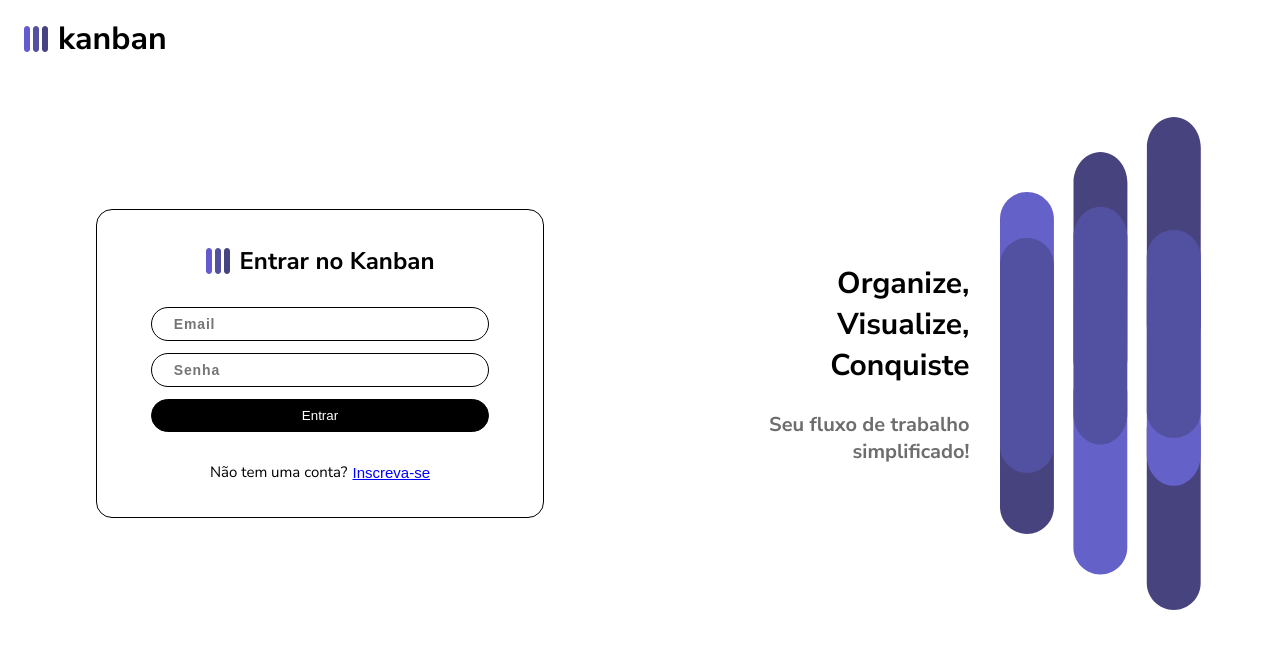
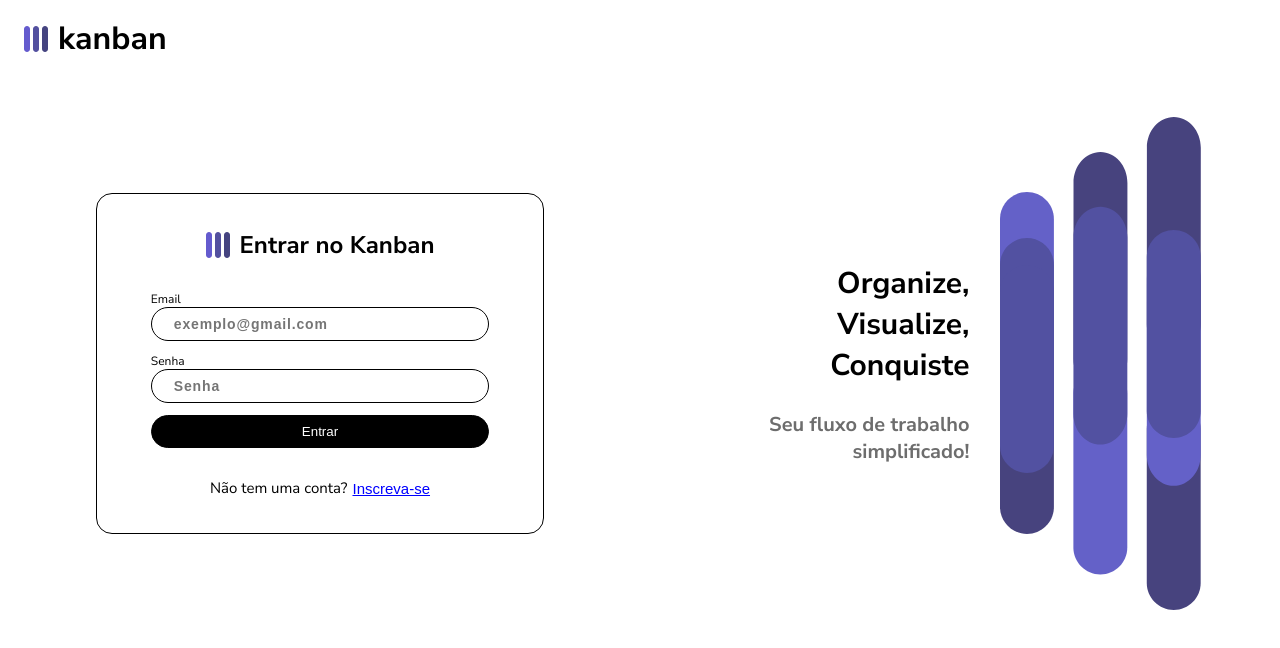
Before and after one commit to hugobatista27/Kanban, a React (Create React App) app in the folder front/: page / in a window 1280 px wide. Both pictures are taken after a click on the button "Entrar". Shown: the top 648 px of the page. Built offline with nearby package versions, Linux system fonts and the light colour scheme.

Commit message:
altercão na frmtação camp login ajuste cor da font

```diff
--- a/front/src/components/styles/header/_header.scss
+++ b/front/src/components/styles/header/_header.scss
@@ -5,27 +5,32 @@
     height: config.$height-header;
     width: 100%;
     padding: 0 24px;
+    color: config.$color-fontMain;
 
     @include config.flex(space-between, center);
     background-color: config.$color-header;
     border-bottom: 1px solid #575757;
 
     .boxLogoMobile {
+        color: config.$color-fontMain;
         @include config.flex(center, center);
         gap: 20px;
 
         max-width: calc(100% - 200px);
     }
     h1, input {
+        color: inherit;
         font-weight: 700;
         font-size: 25px;
         letter-spacing: -0.01em;
     }
     .options {
+        color: inherit;
         @include config.flex(center, center);
         gap: 24px;
     }
     .newTask{
+        color: inherit;
         border-radius: 24px;
 
         background-color: config.$color-emphasis;
--- a/front/src/components/styles/main.css
+++ b/front/src/components/styles/main.css
@@ -4,6 +4,7 @@
 @import url("https://fonts.googleapis.com/css2?family=Nunito+Sans:wght@200;400;700;900&display=swap");
 @import url("https://fonts.googleapis.com/css2?family=Nunito+Sans:wght@200;400;700;900&display=swap");
 .header .containerMenuOptions .menuOptions {
+  color: #ffffff;
   display: flex;
   justify-content: none;
   align-items: flex-start;
@@ -26,7 +27,7 @@
   align-items: flex-end;
   gap: 10px;
   position: absolute;
-  top: 100px;
+  top: 75px;
   right: 30px;
   z-index: 1;
   max-width: 100%;
@@ -36,10 +37,15 @@
   border: 1px solid rgba(255, 35, 35, 0.712);
 }
 
+.menuOptionsTask > button, .menuOptions > button {
+  color: #ffffff;
+}
+
 .header {
   height: 97px;
   width: 100%;
   padding: 0 24px;
+  color: #ffffff;
   display: flex;
   justify-content: space-between;
   align-items: center;
@@ -47,6 +53,7 @@
   border-bottom: 1px solid #575757;
 }
 .header .boxLogoMobile {
+  color: #ffffff;
   display: flex;
   justify-content: center;
   align-items: center;
@@ -54,17 +61,20 @@
   max-width: calc(100% - 200px);
 }
 .header h1, .header input {
+  color: inherit;
   font-weight: 700;
   font-size: 25px;
   letter-spacing: -0.01em;
 }
 .header .options {
+  color: inherit;
   display: flex;
   justify-content: center;
   align-items: center;
   gap: 24px;
 }
 .header .newTask {
+  color: inherit;
   border-radius: 24px;
   background-color: #655dca;
 }
@@ -134,6 +144,7 @@
   width: 24px;
 }
 .sideBar .divLogo h1 {
+  color: #ffffff;
   font-size: 36px;
   font-weight: 700;
   letter-spacing: -0.03em;
@@ -244,6 +255,7 @@
   width: 200px;
 }
 .taskArea > .colluns > p {
+  color: #ffffff;
   font-style: normal;
   font-weight: 700;
   font-size: 13px;
@@ -293,12 +305,14 @@
   align-items: center;
 }
 .showInfoTask .boxInfoTask .titleArea h2 {
+  color: #ffffff;
   font-weight: 700;
   font-size: 20px;
   line-height: 23px;
   letter-spacing: 0.03em;
 }
 .showInfoTask .boxInfoTask .titleArea button.optionsTask {
+  color: #ffffff;
   width: 30px;
   height: 30px;
   border-radius: 50%;
@@ -312,6 +326,7 @@
   width: 100%;
 }
 .showInfoTask .boxInfoTask .addSubtask > button {
+  color: #ffffff;
   width: 40px;
   height: 40px;
   border-radius: 25px;
@@ -330,6 +345,7 @@
   color: #6e7180;
 }
 .showInfoTask .boxInfoTask h3 {
+  color: #ffffff;
   font-weight: 400;
   font-size: 18px;
   line-height: 154.9%;
@@ -378,12 +394,14 @@
   margin-top: 10px;
   border: 1px solid #6e7180;
   border-radius: 7px;
+  color: #ffffff;
   font-weight: 400;
   font-size: 14px;
   line-height: 154.9%;
   letter-spacing: 0.095em;
 }
 .showInfoTask .boxInfoTask option {
+  color: #ffffff;
   background-color: #21212D;
 }
 .showInfoTask .boxInfoTask .changeText {
--- a/front/src/components/styles/sideBar/_sideBar.scss
+++ b/front/src/components/styles/sideBar/_sideBar.scss
@@ -22,6 +22,7 @@
             width: 24px;
         }
         h1 {
+            color: config.$color-fontMain;
             font-size: 36px;
             font-weight: 700;
             letter-spacing: -0.03em;
--- a/front/src/loginScreen/components/boxLogin.jsx
+++ b/front/src/loginScreen/components/boxLogin.jsx
@@ -16,7 +16,7 @@ function Login({setIsRegistered}) {
         email: '',
         password: ''
     })
-
+    const [emailInUse, setEmailInUse] = useState('default')
    /*  useEffect(() => {
         console.log(userInfoToLogin)
     }, [userInfoToLogin]) */
@@ -51,16 +51,34 @@ function Login({setIsRegistered}) {
                     <h2>Entrar no Kanban</h2>
                 </div>
                 <div className='formLogin'>
+                    <label htmlFor="emailLogin">
+                        Email
                         <input
+                            id='emailLogin'
                             type="text"
-                        placeholder='Email'
-                        onInput={(event) => {setUserInfoToLogin({...userInfoToLogin, email: event.currentTarget.value})}}
+                            placeholder='exemplo@gmail.com'
+                            className={emailInUse !== 'default' ? emailInUse ? 'borderColorSucess': 'borderColorNotSucess': ''}
+                            onInput={(event) => {
+                                setUserInfoToLogin({...userInfoToLogin, email: event.currentTarget.value});
+                                if(emailInUse !== 'default'){setEmailInUse('default')}
+                            }}
                         />
+                        {emailInUse !== 'default' ? emailInUse ? '': 'Nenhum usuário cadastrado com esse Email': ''}
+                    </label>
+                    <label htmlFor="passwordLogin">
+                        Senha
                         <input
+                            id='passwordLogin'
                             type="password"
                             placeholder='Senha'
-                        onInput={(event) => {setUserInfoToLogin({...userInfoToLogin, password: event.currentTarget.value})}}
+                            className={emailInUse !== 'default' ? emailInUse ? 'borderColorNotSucess': '': ''}
+                            onInput={(event) => {
+                                setUserInfoToLogin({...userInfoToLogin, password: event.currentTarget.value})
+                                if(emailInUse !== 'default'){setEmailInUse('default')}
+                            }}
                         />
+                        {emailInUse !== 'default' ? emailInUse ? 'Senha incorreta': '': ''}
+                    </label>
                     <button
                         onClick={async () => {
                             let data = await validateUser(userInfoToLogin)
@@ -69,7 +87,7 @@ function Login({setIsRegistered}) {
                                 setIdUser({userCollectionName: data._doc.login.email})
                                 setIsLogged(true);
                             } else {
-                                console.log('Usuário não encontrado')
+                                data.message === 'inUse' ? setEmailInUse(true) : setEmailInUse(false)
                             }
                         }}
                     >
--- a/front/src/loginScreen/components/formRegister.jsx
+++ b/front/src/loginScreen/components/formRegister.jsx
@@ -1,6 +1,7 @@
 import Logo from '../../assets/images/Vectorlogo.svg';
+import UserLogged from '../../contexts/userLogged';
 import { Routes } from '../../configs/userRoutes.js'
-import { useState, useEffect} from 'react';
+import { useState, useEffect, useContext} from 'react';
 
 export async function checkInfoUser(infoType, infoValue) {
     let error = null
@@ -44,12 +45,14 @@ export function Register({setIsRegistered}) {
     const [formErrors, setFormErrors] = useState('');
     const [instructions, setInstructions] = useState({})
 
+    const {setIdUser, setIsLogged} = useContext(UserLogged);
+
     const instructionsMessage = (objErrors, key) => {
         switch (objErrors[key]) {
             case 'sucess':
-                return 'Correto';
+                return '';
             case 'empty':
-                return 'Campo obrigatório. Por favor, preencha-o';
+                return 'Campo obrigatório. Por favor, preencha-o.';
             case 'inUse':
                 return `Existe um usuário utilizando este ${key == 'userName' ? 'Nome' : 'Email'}`;
             case 'different':
@@ -71,8 +74,6 @@ export function Register({setIsRegistered}) {
     const classNameStatus = (value) => {
         return value ? value === 'sucess' ? 'borderColorSucess' : 'borderColorNotSucess' : ''
     }
-
-
 
     const makeRegister = async() => {
         let errors = {
@@ -186,7 +187,8 @@ export function Register({setIsRegistered}) {
                         onClick={ async () => {
                             let resultRegister = await makeRegister();
                             if(resultRegister === 'registered') {
-                                // entrar automaticamente no projeto
+                                setIdUser(userEmail)
+                                setIsLogged(true)
                             } else {
                                 setFormErrors(resultRegister)
                             }
--- a/front/src/loginScreen/style/_boxLogin.scss
+++ b/front/src/loginScreen/style/_boxLogin.scss
@@ -33,6 +33,7 @@
 
         label {
             width: 100%;
+            font-size: 12px;
         }
         input {
             @include buttonForm();
--- a/front/src/loginScreen/style/main.css
+++ b/front/src/loginScreen/style/main.css
@@ -50,6 +50,7 @@ header#welcome .logo {
 }
 #boxLogin .formLogin label, #boxLogin .formRegister label {
   width: 100%;
+  font-size: 12px;
 }
 #boxLogin .formLogin input, #boxLogin .formRegister input {
   border: 1px solid black;
```
Also changed, not shown: front/src/components/styles/menuOptions/_menuOption.scss (+6 -1 lines), front/src/components/styles/taskArea/_taskArea.scss (+7 -0 lines), 2 other files (tests, documents, lock files or other folders). Lines whose indentation alone changed are shown as unchanged.
